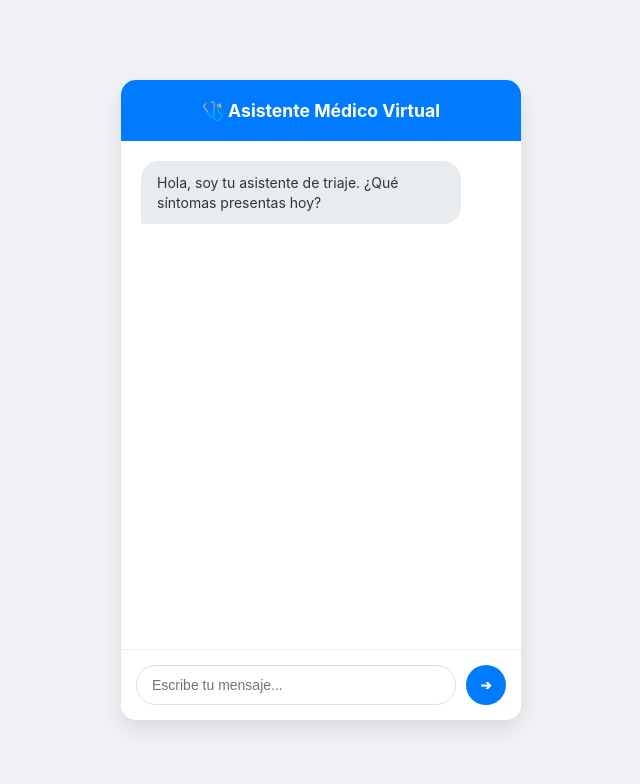
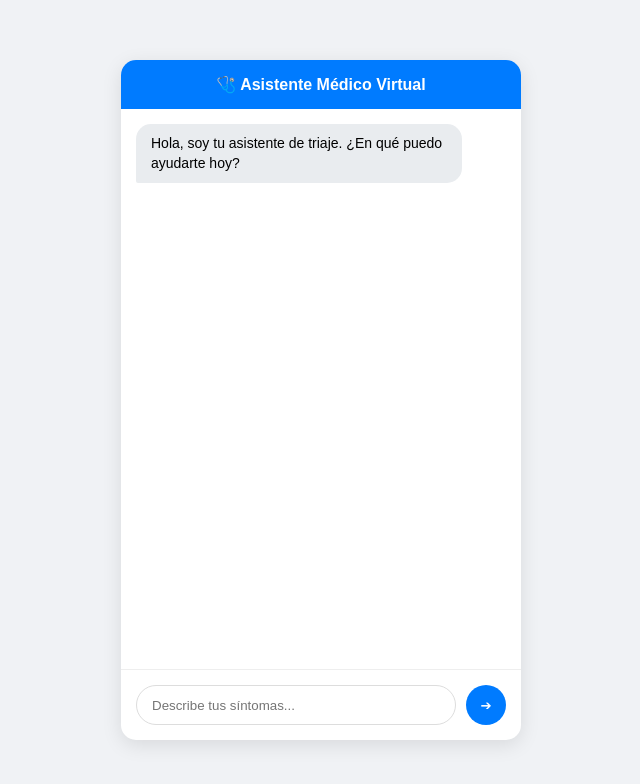
Before and after one commit to jesusmic01-a11y/bot-medico-ia, a website: page index.html in a window 1280 px wide. Shown: the whole page, without its empty margins (319-959 px from the left). Drawn offline with Linux system fonts and the light colour scheme.

Commit message:
Refactor HTML structure and update titles

```diff
--- a/index.html
+++ b/index.html
@@ -1,169 +1,68 @@
-<!doctype html>
+<!DOCTYPE html>
 <html lang="es">
 <head>
-        <meta charset="UTF-8" />
-        <meta name="viewport" content="width=device-width, initial-scale=1.0" />
-        <title>Asistente Médico IA</title>
+    <meta charset="UTF-8">
+    <meta name="viewport" content="width=device-width, initial-scale=1.0">
+    <title>Chat Médico IA</title>
     <style>
-            /* Estilo general del cuerpo */
-            body {
-                font-family:
-                    -apple-system, BlinkMacSystemFont, "Segoe UI", Roboto,
-                    sans-serif;
-                background-color: #f0f2f5;
-                margin: 0;
-                display: flex;
-                justify-content: center;
-                align-items: center;
-                height: 100vh;
-            }
-
-            /* Contenedor del Chat */
-            #chat-container {
-                width: 90%;
-                max-width: 400px;
-                height: 80vh;
-                background: white;
-                border-radius: 15px;
-                box-shadow: 0 10px 25px rgba(0, 0, 0, 0.1);
-                display: flex;
-                flex-direction: column;
-                overflow: hidden;
-            }
-
-            /* Cabecera Azul */
-            #header {
-                background: #007bff;
-                color: white;
-                padding: 20px;
-                text-align: center;
-                font-weight: bold;
-                font-size: 1.1em;
-            }
-
-            /* Área de Mensajes */
-            #messages {
-                flex: 1;
-                padding: 20px;
-                overflow-y: auto;
-                display: flex;
-                flex-direction: column;
-                gap: 15px;
-            }
-
-            /* Burbujas */
-            .msg {
-                max-width: 80%;
-                padding: 12px 16px;
-                border-radius: 18px;
-                font-size: 14px;
-                line-height: 1.4;
-            }
-            .bot {
-                background: #e9ecef;
-                color: #333;
-                align-self: flex-start;
-                border-bottom-left-radius: 2px;
-            }
-            .user {
-                background: #007bff;
-                color: white;
-                align-self: flex-end;
-                border-bottom-right-radius: 2px;
-            }
-
-            /* Área de entrada de texto */
-            #input-area {
-                display: flex;
-                padding: 15px;
-                border-top: 1px solid #eee;
-                background: white;
-            }
-            input {
-                flex: 1;
-                border: 1px solid #ddd;
-                border-radius: 25px;
-                padding: 10px 15px;
-                outline: none;
-                font-size: 14px;
-            }
-            button {
-                background: #007bff;
-                color: white;
-                border: none;
-                border-radius: 50%;
-                width: 40px;
-                height: 40px;
-                margin-left: 10px;
-                cursor: pointer;
-                font-weight: bold;
-            }
+        body { font-family: sans-serif; background: #f0f2f5; margin: 0; display: flex; justify-content: center; align-items: center; height: 100vh; }
+        #chat-container { width: 100%; max-width: 400px; height: 85vh; background: white; border-radius: 15px; box-shadow: 0 5px 20px rgba(0,0,0,0.1); display: flex; flex-direction: column; }
+        #header { background: #007bff; color: white; padding: 15px; text-align: center; font-weight: bold; border-radius: 15px 15px 0 0; }
+        #messages { flex: 1; padding: 15px; overflow-y: auto; display: flex; flex-direction: column; gap: 10px; }
+        .msg { max-width: 80%; padding: 10px 15px; border-radius: 15px; font-size: 14px; line-height: 1.4; }
+        .bot { background: #e9ecef; align-self: flex-start; border-bottom-left-radius: 2px; }
+        .user { background: #007bff; color: white; align-self: flex-end; border-bottom-right-radius: 2px; }
+        #input-area { display: flex; padding: 15px; border-top: 1px solid #eee; }
+        input { flex: 1; border: 1px solid #ddd; border-radius: 20px; padding: 10px 15px; outline: none; }
+        button { background: #007bff; color: white; border: none; border-radius: 50%; width: 40px; height: 40px; margin-left: 10px; cursor: pointer; }
     </style>
 </head>
 <body>
 <div id="chat-container">
     <div id="header">🩺 Asistente Médico Virtual</div>
     <div id="messages">
-                <div class="msg bot">
-                    Hola, soy tu asistente de triaje. ¿Qué síntomas presentas
-                    hoy?
+        <div class="msg bot">Hola, soy tu asistente de triaje. ¿En qué puedo ayudarte hoy?</div>
+    </div>
+    <div id="input-area">
+        <input type="text" id="user-input" placeholder="Describe tus síntomas...">
+        <button onclick="enviar()">➔</button>
     </div>
 </div>
-            <div id="input-area">
-                <input
-                    type="text"
-                    id="user-input"
-                    placeholder="Escribe tu mensaje..."
-                />
-                <button onclick="enviarMensaje()">➔</button>
-            </div>
-        </div>
+<script>
+    const messages = document.getElementById('messages');
+    const input = document.getElementById('user-input');
 
-        <script>
-            const messagesDiv = document.getElementById("messages");
-            const inputField = document.getElementById("user-input");
+    async function enviar() {
+        const texto = input.value.trim();
+        if(!texto) return;
 
-            async function enviarMensaje() {
-                const texto = inputField.value.trim();
-                if (!texto) return;
-
-                // Mostrar mensaje del usuario
-                appendMessage(texto, "user");
-                inputField.value = "";
-
-                // Mostrar indicador de carga
-                const loadingMsg = appendMessage("Escribiendo...", "bot");
+        appendMsg(texto, 'user');
+        input.value = "";
+        const loading = appendMsg("Pensando...", 'bot');
 
         try {
-                    // Enviamos el mensaje al servidor (Replit)
-                    const response = await fetch("/chat", {
-                        method: "POST",
-                        headers: { "Content-Type": "application/json" },
-                        body: JSON.stringify({ mensaje: texto }),
+            const res = await fetch('/chat', {
+                method: 'POST',
+                headers: {'Content-Type': 'application/json'},
+                body: JSON.stringify({ mensaje: texto })
             });
-                    const data = await response.json();
-
-                    // Reemplazar "Escribiendo..." con la respuesta real de Gemini
-                    loadingMsg.innerText = data.respuesta;
-                } catch (error) {
-                    loadingMsg.innerText =
-                        "Error: No pude conectarme al servidor.";
+            const data = await res.json();
+            loading.innerText = data.respuesta;
+        } catch (e) {
+            loading.innerText = "Error al conectar con el servidor.";
         }
     }
 
-            function appendMessage(text, sender) {
-                const div = document.createElement("div");
-                div.className = `msg ${sender}`;
-                div.innerText = text;
-                messagesDiv.appendChild(div);
-                messagesDiv.scrollTop = messagesDiv.scrollHeight;
+    function appendMsg(txt, side) {
+        const div = document.createElement('div');
+        div.className = `msg ${side}`;
+        div.innerText = txt;
+        messages.appendChild(div);
+        messages.scrollTop = messages.scrollHeight;
         return div;
     }
 
-            // Enviar con la tecla "Enter" del celular
-            inputField.addEventListener("keypress", (e) => {
-                if (e.key === "Enter") enviarMensaje();
-            });
+    input.addEventListener("keypress", (e) => { if(e.key === "Enter") enviar(); });
 </script>
 </body>
 </html>
```
Lines whose indentation alone changed are shown as unchanged.
